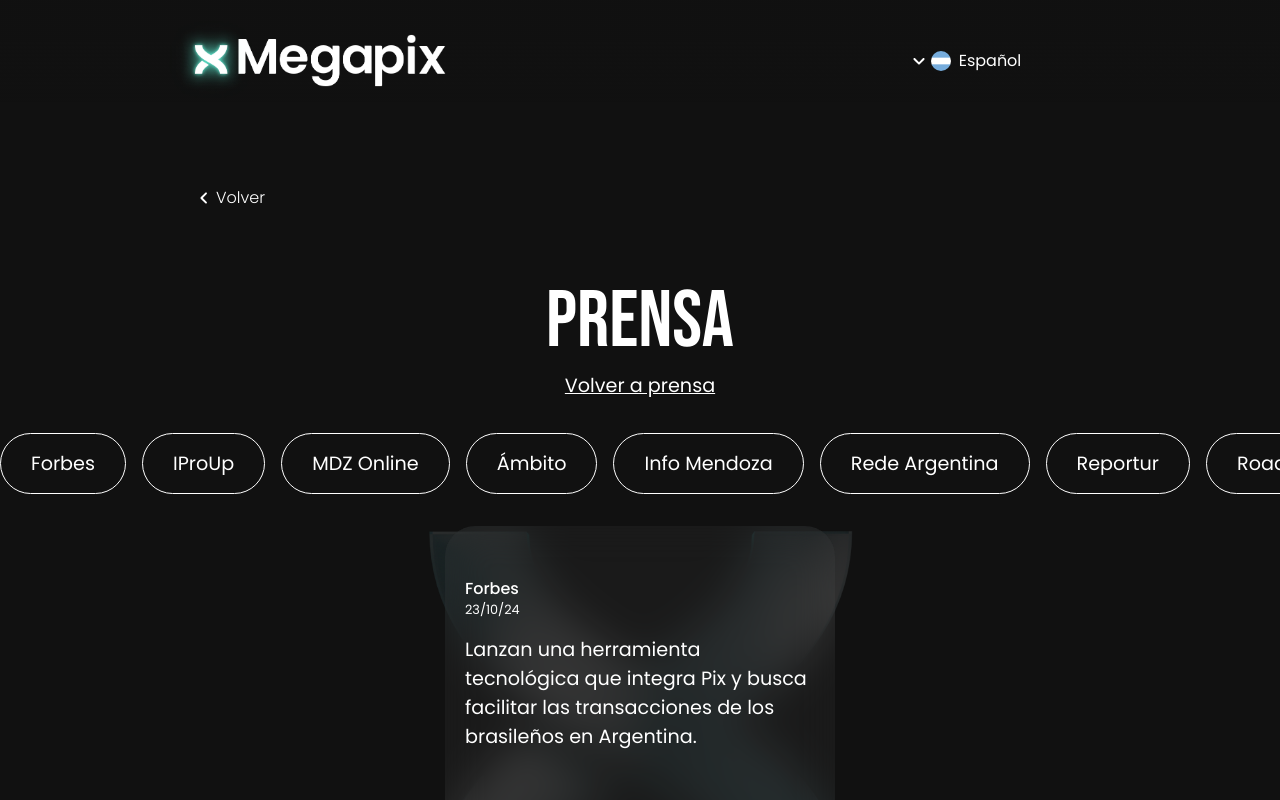
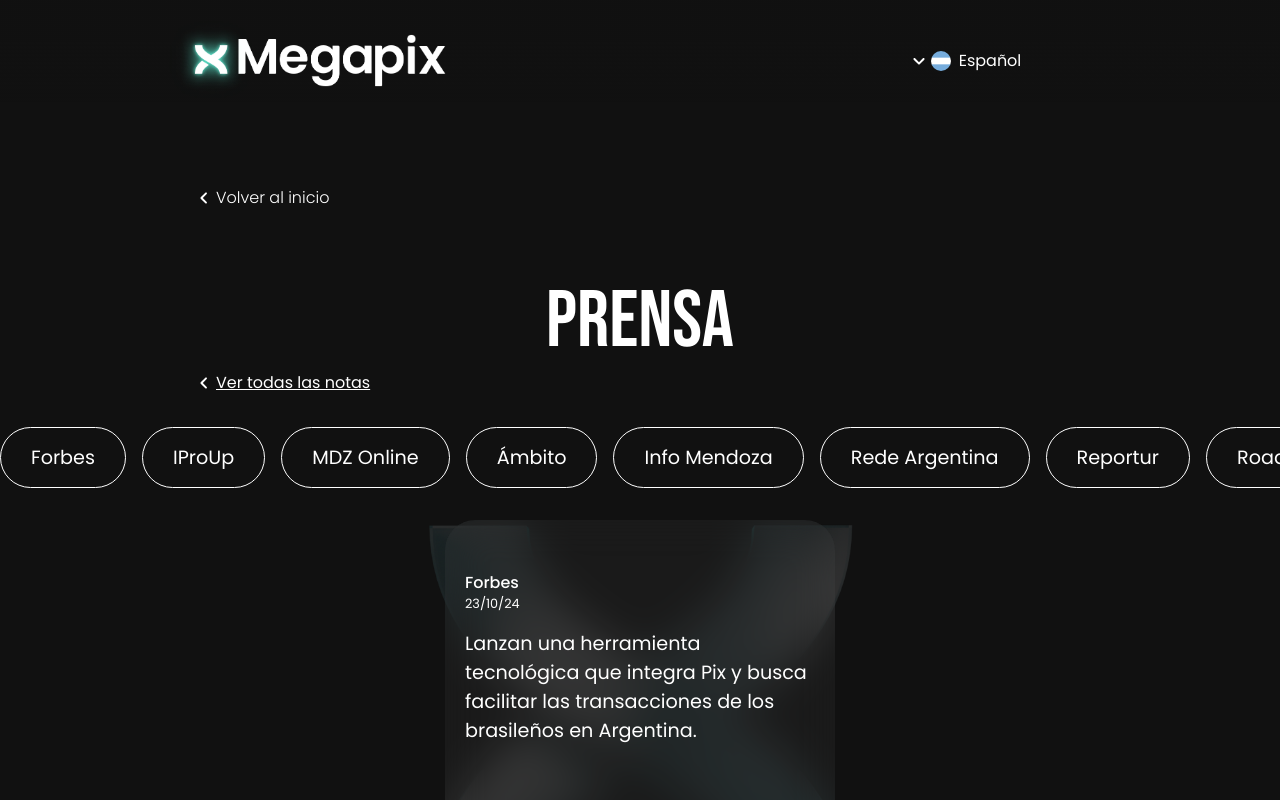
Before and after one commit to MariaBelenCaporale/Megapix, a React (Vite) app: page /prensa in a window 1280 px wide. Both pictures are taken after a click on the button "Forbes". Shown: the top 800 px of the page. Built offline with nearby package versions, Linux system fonts and the light colour scheme.

Commit message:
carmbios texto

```diff
--- a/src/screens/Prensa/Prensa.jsx
+++ b/src/screens/Prensa/Prensa.jsx
@@ -131,7 +131,7 @@
             <div className='contieneVolver'>
                 <NavLink to="/" className='return' >
                     <KeyboardArrowLeftRoundedIcon />
-                    {t("Volver")}
+                    {t("Volver al inicio")}
                 </NavLink>
             </div>
             <div className='contenedorPrensaTotal'>
@@ -141,10 +141,11 @@
                 {selectedMedium && (
                    <button
                    className='cargarMas'
-                   title={t('Volver a medios')}
+                   title={t('Ver todas las notas')}
                    onClick={() => handleFilter('')}
                >
-                   {t('Volver a prensa')}
+                <KeyboardArrowLeftRoundedIcon />
+                   {t('Ver todas las notas')}
                </button>
                 )}
 </div>
@@ -173,7 +174,7 @@
                 </div>
 
                 {filteredCards.length > visibleCards && selectedMedium === '' && (
-                    <button onClick={loadMoreCards} className='cargarMas'>
+                    <button onClick={loadMoreCards} className='cargarMasOk'>
                         {t('Ver más')}
                     </button>
                 )}
--- a/src/screens/Prensa/styles.css
+++ b/src/screens/Prensa/styles.css
@@ -30,7 +30,7 @@
   flex-direction: column;
   align-items: center;
   justify-content: center;
-  width: 100%;
+  width: 70%;
 }
 .sectionPrensa {
   display: flex;
@@ -68,7 +68,7 @@
   width: 90%;
   gap: 2em;
 }
-.cargarMas {
+.cargarMas, .cargarMasOk {
   color: #fff;
   font-family: "Poppins-Regular";
   cursor: pointer;
@@ -76,8 +76,18 @@
   font-size: 1.2em;
   border: none;
   text-decoration-line: underline;
+  width: 100%;
+  display: flex;
+  align-items: center;
+  padding: 0px;
 }
-.cargarMas:hover {
+.cargarMasOk {
+  justify-content: center;
+}
+.cargarMas {
+  justify-content: flex-start;
+}
+.cargarMas:hover, .cargarMasOk:hover, .return:hover {
   color: #62fee2;
 }
 .filaPrensa {
@@ -123,8 +133,11 @@
   .contieneVolver {
     width: 85%;
   }
-  .cargarMas {
+  .cargarMas, .cargarMasOk {
     font-size: 1em;
+  }
+  .prensaYbutton {
+    width: 85%;
   }
 }
 @media (min-width: 577px) and (max-width: 768px) {
@@ -144,4 +157,13 @@
   .contenedorPrensaTotal {
     gap: 2em;
   }
+  .cargarMas, .cargarMasOk {
+    font-size: 1em;
+  }
 }
+
+@media (min-width: 1441px) {
+  .tituloPrensa {
+    font-size: 5em;
+  }
+}
```
Also changed, not shown: src/translations/index.js.
